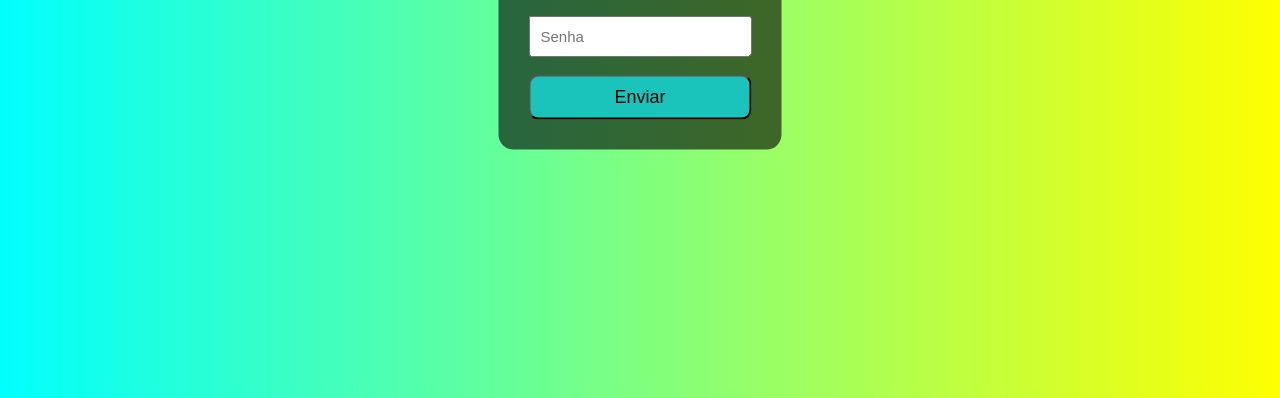
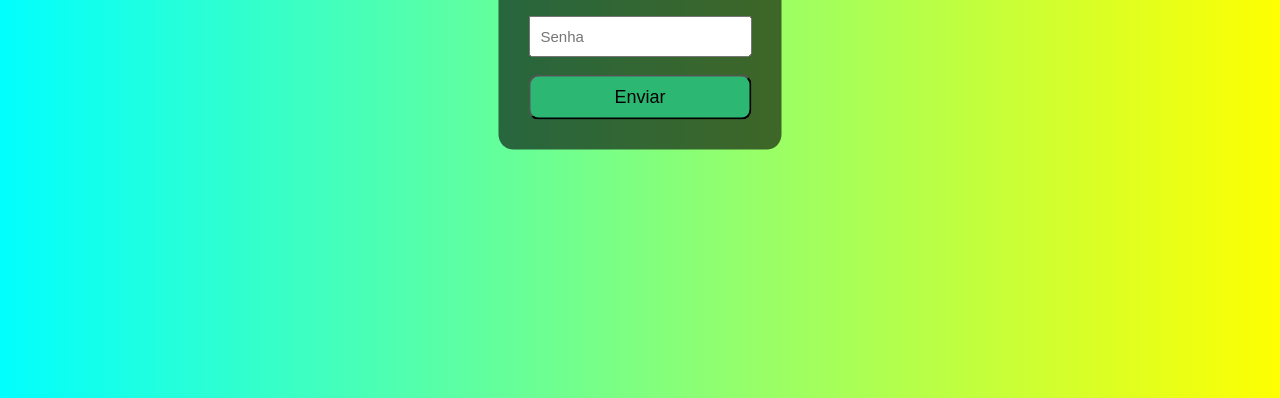
Before and after one commit to pedroCarvalhoDevv/telaDeLogin, a plain HTML site: page index.html in a window 1280 px wide. In both pictures the pointer is over the button "Enviar". Shown: the part 402-800 px from the top of the page. Drawn offline with Linux system fonts and the light colour scheme.

Commit message:
alterando a cor do hover do botão enviar

```diff
--- a/style.css
+++ b/style.css
@@ -31,6 +31,6 @@ button{
 
 }
 button:hover{
-    background-color: rgb(26, 196, 187);
+    background-color: rgb(44, 184, 114);
 
 }
```
